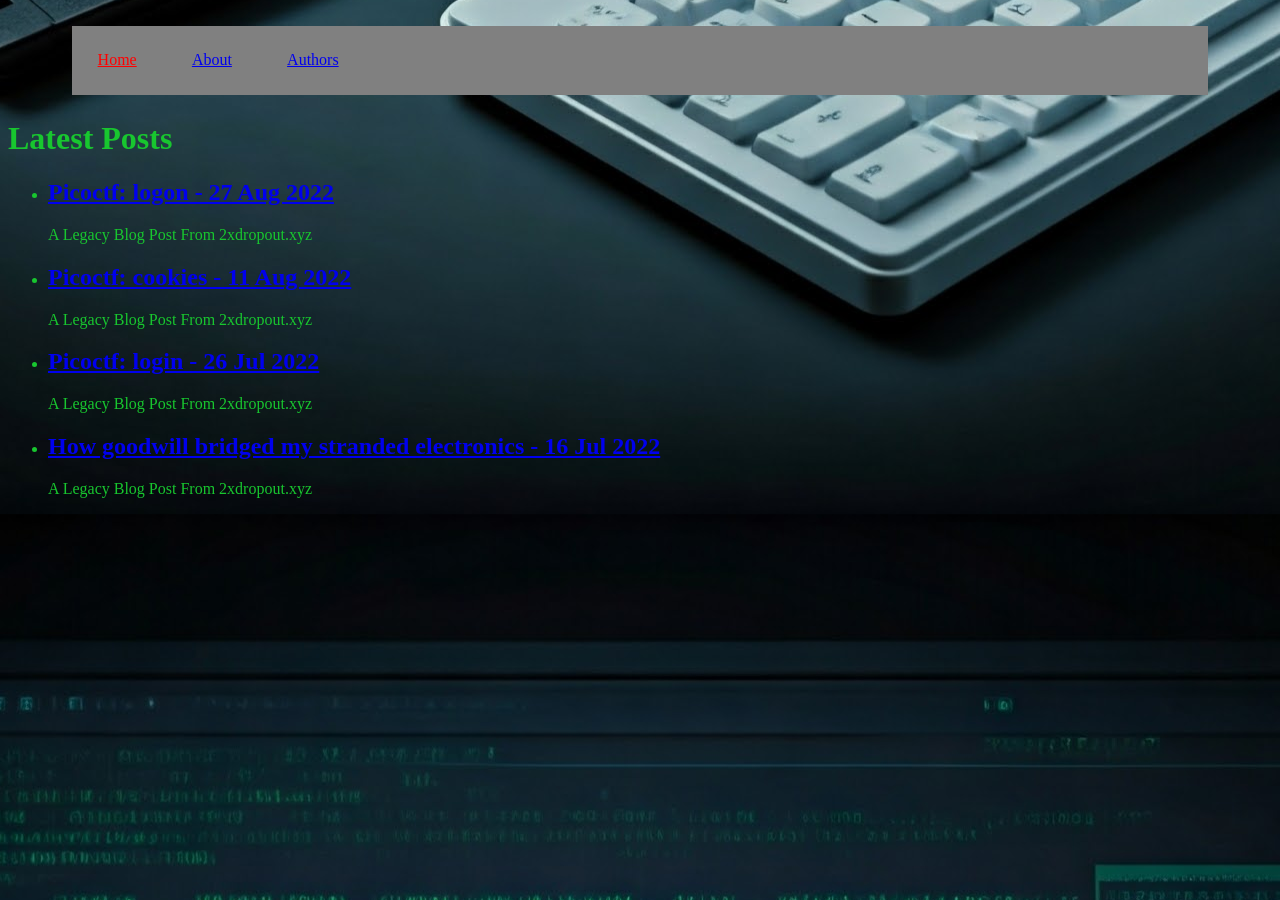
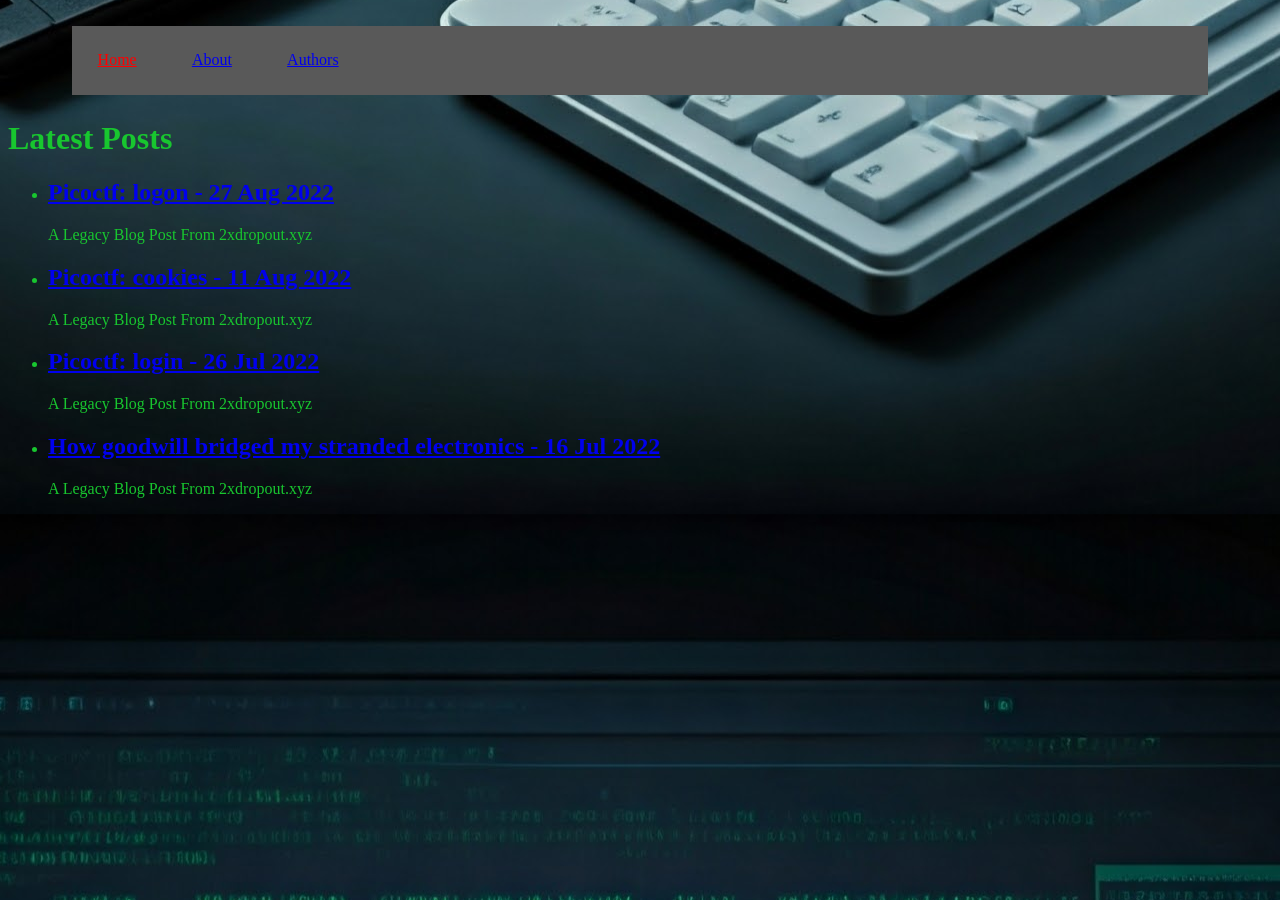
Before and after one commit to Philip-Otter/pbandt.github.io, a Jekyll site: the page built from index.html, in a window 1280 px wide. Built offline with Jekyll 4.4.1, drawn with Linux system fonts in a browser that asks for light colours.

Commit message:
Update main.css

```diff
--- a/assets/css/main.css
+++ b/assets/css/main.css
@@ -18,7 +18,7 @@ a:visited{ /* This is an attempt to not have all those ugly purple links everywh
 
 /* Navigation Bar*/
 .navBar {
-  background-color: gray;
+  background-color: #595959;
   overflow: hidden;
   margin: 2vw 5vw;
 }
```
